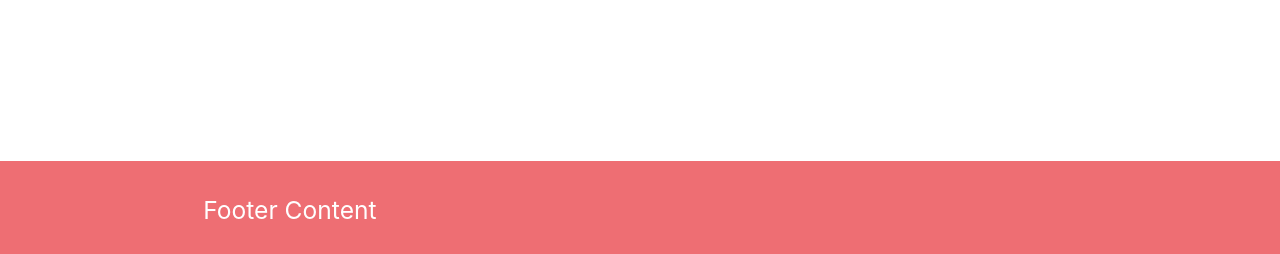
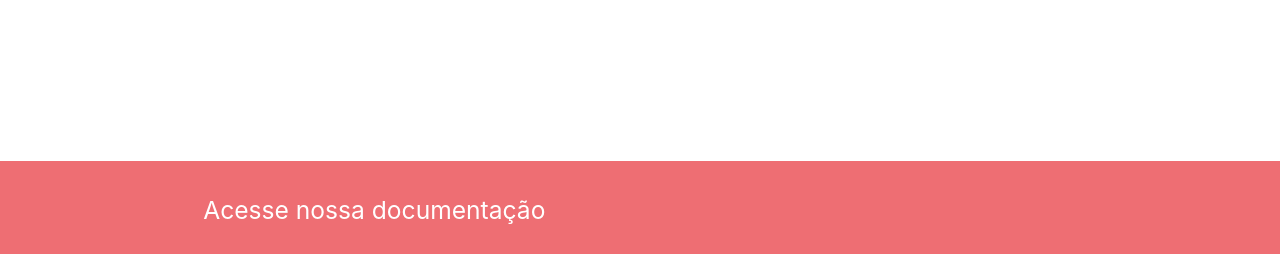
Before and after one commit to igorjsoares/apitutorial, a PHP site: page / in a window 1280 px wide. Shown: the part 546-800 px from the top of the page. Run offline with PHP 8.4, Linux system fonts and the light colour scheme.

Commit message:
Alteração footer

```diff
--- a/index.php
+++ b/index.php
@@ -66,11 +66,11 @@
             </div>
         </div>
 </main>
-        <footer class="page-footer">
+        <footer class="page-footer #eeeeee">
           <div class="container">
             <div class="row">
               <div class="col l12 s12">
-                <h5 class="white-text">Footer Content</h5>
+                <h5 class="white-text">Acesse nossa documentação </h5>
               </div>
             </div>
           </div>
```
